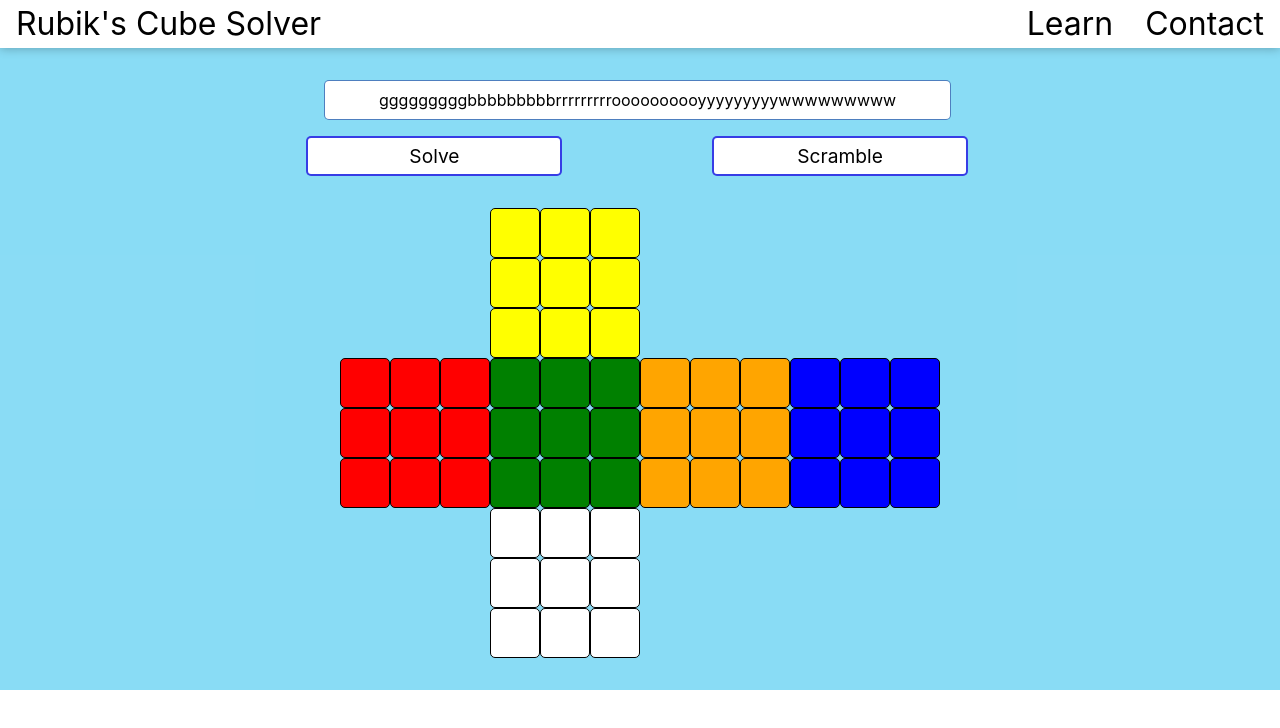
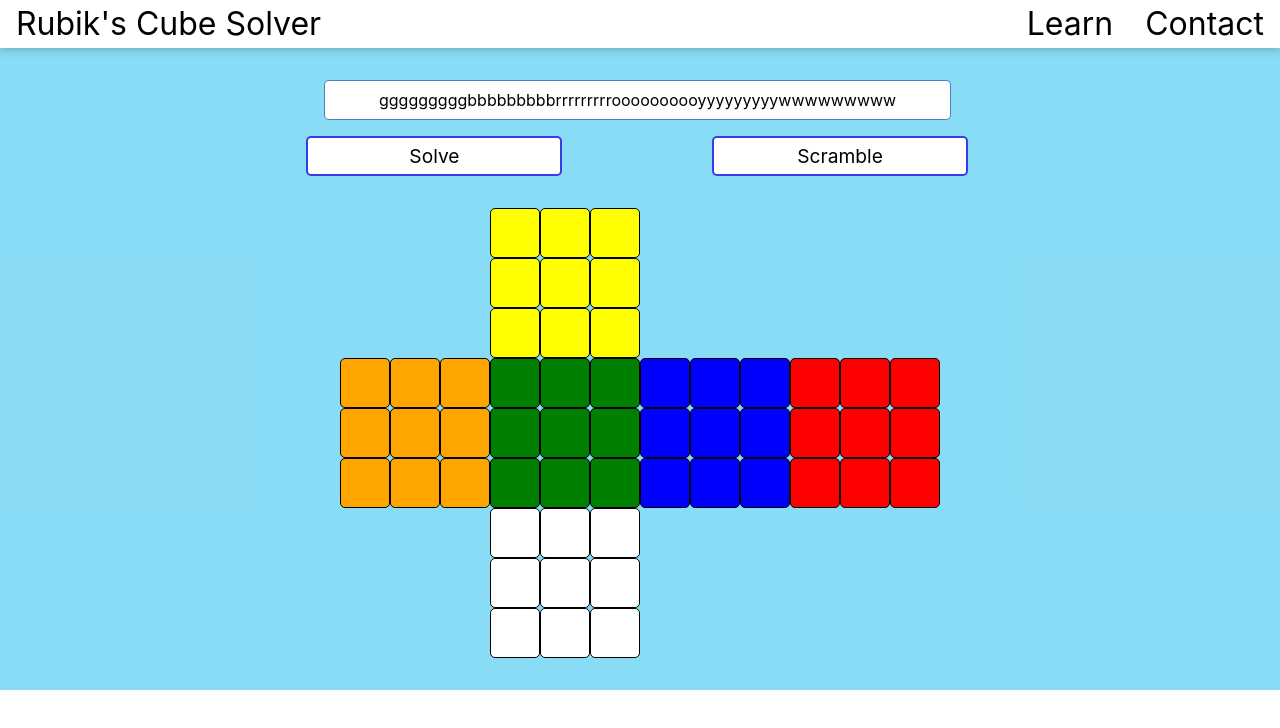
Before and after one commit to Arpan3323/rubiks-cube-frontend, a React (Create React App) app: page / in a window 1280 px wide. Shown: the top 728 px of the page. Built offline with nearby package versions, Linux system fonts and the light colour scheme.

Commit message:
scramble

```diff
--- a/src/components/cube/Cube.js
+++ b/src/components/cube/Cube.js
@@ -5,6 +5,13 @@
 const Cube = ({inputCubeString}) => {
 
     console.log(separateColorsForEachFace(inputCubeString))
+    const leftFaceColors = separateColorsForEachFace(inputCubeString).left
+    const rightFaceColors = separateColorsForEachFace(inputCubeString).right
+    const frontFaceColors = separateColorsForEachFace(inputCubeString).front
+    const backFaceColors = separateColorsForEachFace(inputCubeString).back
+    const topFaceColors = separateColorsForEachFace(inputCubeString).top
+    const bottomFaceColors = separateColorsForEachFace(inputCubeString).bottom
+
 
 
   return (
@@ -12,72 +19,72 @@
 
         <RowContainer>
             <Face id="left">
-                <Square colorOfPiece={"red"}/>
-                <Square colorOfPiece="red"/>
-                <Square colorOfPiece="red"/>
-                <Square colorOfPiece="red"/>
-                <Square colorOfPiece="red"/>
-                <Square colorOfPiece="red"/>
-                <Square colorOfPiece="red"/>
-                <Square colorOfPiece="red"/>
-                <Square colorOfPiece="red"/>
+                <Square colorOfPiece={leftFaceColors.length !== 0 ? leftFaceColors[0] : "red"}/>
+                <Square colorOfPiece={leftFaceColors.length !== 0 ? leftFaceColors[1] : "red"}/>
+                <Square colorOfPiece={leftFaceColors.length !== 0 ? leftFaceColors[2] : "red"}/>
+                <Square colorOfPiece={leftFaceColors.length !== 0 ? leftFaceColors[3] : "red"}/>
+                <Square colorOfPiece={leftFaceColors.length !== 0 ? leftFaceColors[4] : "red"}/>
+                <Square colorOfPiece={leftFaceColors.length !== 0 ? leftFaceColors[5] : "red"}/>
+                <Square colorOfPiece={leftFaceColors.length !== 0 ? leftFaceColors[6] : "red"}/>
+                <Square colorOfPiece={leftFaceColors.length !== 0 ? leftFaceColors[7] : "red"}/>
+                <Square colorOfPiece={leftFaceColors.length !== 0 ? leftFaceColors[8] : "red"}/>
             </Face>
             <ColumnContainer>
                 <Face id="top">
-                    <Square colorOfPiece="yellow"/>
-                    <Square colorOfPiece="yellow"/>
-                    <Square colorOfPiece="yellow"/>
-                    <Square colorOfPiece="yellow"/>
-                    <Square colorOfPiece="yellow"/>
-                    <Square colorOfPiece="yellow"/>
-                    <Square colorOfPiece="yellow"/>
-                    <Square colorOfPiece="yellow"/>
-                    <Square colorOfPiece="yellow"/>
+                    <Square colorOfPiece= {topFaceColors.length !== 0 ? topFaceColors[0] : "yellow"}/>
+                    <Square colorOfPiece={topFaceColors.length !== 0 ? topFaceColors[1] : "yellow"}/>
+                    <Square colorOfPiece={topFaceColors.length !== 0 ? topFaceColors[2] : "yellow"}/>
+                    <Square colorOfPiece={topFaceColors.length !== 0 ? topFaceColors[3] : "yellow"}/>
+                    <Square colorOfPiece={topFaceColors.length !== 0 ? topFaceColors[4] : "yellow"}/>
+                    <Square colorOfPiece={topFaceColors.length !== 0 ? topFaceColors[5] : "yellow"}/>
+                    <Square colorOfPiece={topFaceColors.length !== 0 ? topFaceColors[6] : "yellow"}/>
+                    <Square colorOfPiece={topFaceColors.length !== 0 ? topFaceColors[7] : "yellow"}/>
+                    <Square colorOfPiece={topFaceColors.length !== 0 ? topFaceColors[8] : "yellow"}/>
                 </Face>
                 <Face id="front">
-                    <Square colorOfPiece="green"/>
-                    <Square colorOfPiece="green"/>
-                    <Square colorOfPiece="green"/>
-                    <Square colorOfPiece="green"/>
-                    <Square colorOfPiece="green"/>
-                    <Square colorOfPiece="green"/>
-                    <Square colorOfPiece="green"/>
-                    <Square colorOfPiece="green"/>
-                    <Square colorOfPiece="green"/>
+                    <Square colorOfPiece={frontFaceColors.length !== 0 ? frontFaceColors[0] : "green" }/>
+                    <Square colorOfPiece={frontFaceColors.length !== 0 ? frontFaceColors[1] : "green" }/>
+                    <Square colorOfPiece={frontFaceColors.length !== 0 ? frontFaceColors[2] : "green" }/>
+                    <Square colorOfPiece={frontFaceColors.length !== 0 ? frontFaceColors[3] : "green" }/>
+                    <Square colorOfPiece={frontFaceColors.length !== 0 ? frontFaceColors[4] : "green" }/>
+                    <Square colorOfPiece={frontFaceColors.length !== 0 ? frontFaceColors[5] : "green" }/>
+                    <Square colorOfPiece={frontFaceColors.length !== 0 ? frontFaceColors[6] : "green" }/>
+                    <Square colorOfPiece={frontFaceColors.length !== 0 ? frontFaceColors[7] : "green" }/>
+                    <Square colorOfPiece={frontFaceColors.length !== 0 ? frontFaceColors[8] : "green" }/>
                 </Face>
                 <Face id="bottom">
-                    <Square colorOfPiece="white"/>
-                    <Square colorOfPiece="white"/>
-                    <Square colorOfPiece="white"/>
-                    <Square colorOfPiece="white"/>
-                    <Square colorOfPiece="white"/>
-                    <Square colorOfPiece="white"/>
-                    <Square colorOfPiece="white"/>
-                    <Square colorOfPiece="white"/>
-                    <Square colorOfPiece="white"/>
+                    <Square colorOfPiece={bottomFaceColors.length !== 0 ? bottomFaceColors[0] : "white"}/>
+                    <Square colorOfPiece={bottomFaceColors.length !== 0 ? bottomFaceColors[1] : "white"}/>
+                    <Square colorOfPiece={bottomFaceColors.length !== 0 ? bottomFaceColors[2] : "white"}/>
+                    <Square colorOfPiece={bottomFaceColors.length !== 0 ? bottomFaceColors[3] : "white"}/>
+                    <Square colorOfPiece={bottomFaceColors.length !== 0 ? bottomFaceColors[4] : "white"}/>
+                    <Square colorOfPiece={bottomFaceColors.length !== 0 ? bottomFaceColors[5] : "white"}/>
+                    <Square colorOfPiece={bottomFaceColors.length !== 0 ? bottomFaceColors[6] : "white"}/>
+                    <Square colorOfPiece={bottomFaceColors.length !== 0 ? bottomFaceColors[7] : "white"}/>
+                    <Square colorOfPiece={bottomFaceColors.length !== 0 ? bottomFaceColors[8] : "white"}/>
                 </Face>
             </ColumnContainer>
             <Face id="right">
-                <Square colorOfPiece="orange"/>
-                <Square colorOfPiece="orange"/>
-                <Square colorOfPiece="orange"/>
-                <Square colorOfPiece="orange"/>
-                <Square colorOfPiece="orange"/>
-                <Square colorOfPiece="orange"/>
-                <Square colorOfPiece="orange"/>
-                <Square colorOfPiece="orange"/>
-                <Square colorOfPiece="orange"/>
+                <Square colorOfPiece={rightFaceColors.length !== 0 ? rightFaceColors[0] : "orange"}/>
+                <Square colorOfPiece={rightFaceColors.length !== 0 ? rightFaceColors[1] : "orange"}/>
+                <Square colorOfPiece={rightFaceColors.length !== 0 ? rightFaceColors[2] : "orange"}/>
+                <Square colorOfPiece={rightFaceColors.length !== 0 ? rightFaceColors[3] : "orange"}/>
+                <Square colorOfPiece={rightFaceColors.length !== 0 ? rightFaceColors[4] : "orange"}/>
+                <Square colorOfPiece={rightFaceColors.length !== 0 ? rightFaceColors[5] : "orange"}/>
+                <Square colorOfPiece={rightFaceColors.length !== 0 ? rightFaceColors[6] : "orange"}/>
+                <Square colorOfPiece={rightFaceColors.length !== 0 ? rightFaceColors[7] : "orange"}/>
+                <Square colorOfPiece={rightFaceColors.length !== 0 ? rightFaceColors[8] : "orange"}/>
             </Face>
             <Face id="back">
-                <Square colorOfPiece="blue"/>
-                <Square colorOfPiece="blue"/>
-                <Square colorOfPiece="blue"/>
-                <Square colorOfPiece="blue"/>
-                <Square colorOfPiece="blue"/>
-                <Square colorOfPiece="blue"/>
-                <Square colorOfPiece="blue"/>
-                <Square colorOfPiece="blue"/>
-                <Square colorOfPiece="blue"/>
+                <Square colorOfPiece={backFaceColors.length !== 0 ? backFaceColors[0] : "blue"}/>
+                <Square colorOfPiece={backFaceColors.length !== 0 ? backFaceColors[1] : "blue"}/>
+                <Square colorOfPiece={backFaceColors.length !== 0 ? backFaceColors[2] : "blue"}/>
+                <Square colorOfPiece={backFaceColors.length !== 0 ? backFaceColors[3] : "blue"}/>
+                <Square colorOfPiece={backFaceColors.length !== 0 ? backFaceColors[4] : "blue"}/>
+                <Square colorOfPiece={backFaceColors.length !== 0 ? backFaceColors[5] : "blue"}/>
+                <Square colorOfPiece={backFaceColors.length !== 0 ? backFaceColors[6] : "blue"}/>
+                <Square colorOfPiece={backFaceColors.length !== 0 ? backFaceColors[7] : "blue"}/>
+                <Square colorOfPiece={backFaceColors.length !== 0 ? backFaceColors[8] : "blue"}/>
             </Face>
         </RowContainer>
 
--- a/src/components/home/Home.js
+++ b/src/components/home/Home.js
@@ -15,7 +15,7 @@
     setCubeString(event.target.value)
   }
 
-  const getResponse = async () => {
+  const getSolveResponse = async () => {
     if (cubeString.length !== validCubeStringLength){
       alert('Cube string must be 54 characters long')
       return
@@ -28,13 +28,51 @@
     }
 
     try{
-      const response = await api.get('/rubik/solve?cube=' + cubeString)
+      const response = await api.get(`/rubik/solve?cube=${cubeString}`)
       console.log(response)
       parseResponse(response.data)
     }
     catch(error){
       console.log(error)
     }
+  }
+
+  const getScrambleResponse = async () => {
+
+    //TODO: This is getting messy, I should probably make a function to handle this
+    if (cubeString.length !== validCubeStringLength){
+      alert('Cube string must be 54 characters long')
+      return
+    }
+
+    if (regex.test(cubeString)) {
+        alert("Cube string must only contain 'r', 'b', 'g', 'o', 'y', 'w'")
+        return
+    }
+
+    try{
+      const response = await api.get(`/rubik/rotate?dir=${randomRotations()}&cube=${cubeString}`)
+      console.log(response)
+      response.data = response.data.split(' ')
+      response.data = response.data[1].replace(',', '').replace(/'/g, '')
+      setCubeString(response.data)
+      console.log(response.data)
+
+    }
+    catch(error){
+      console.log(error)
+    }
+  }
+
+  const randomRotations = () => {
+    const rotations = ['F', 'f', 'B', 'b', 'R', 'r', 'L', 'l', 'U', 'u']
+    let scramble = ''
+    for (let i = 0; i < 4; i++){
+      scramble += rotations[Math.floor(Math.random() * rotations.length)]
+
+    }
+    console.log(scramble)
+    return scramble
   }
 
   const parseResponse = (response) => {
@@ -48,18 +86,18 @@
     return(
       setCubeSolution(response[1].replace(',', '').replace(/'/g, ''))
     )
-    }
+  }
   return (
     <div className='homeContainer'>
       <p>{regex.test(cubeString)&& "Cube string must only contain 'r', 'b', 'g', 'o', 'y', 'w'"}</p>
       <div className='cubeStringFields'>
 
-        <input placeholder='Enter input Cube' className='userInputField' type="text" onChange={handleChange} defaultValue={'gggggggggbbbbbbbbbrrrrrrrrroooooooooyyyyyyyyywwwwwwwww'}/>
+        <input placeholder='Enter input Cube' className='userInputField' type="text" onChange={handleChange} defaultValue={'gggggggggbbbbbbbbbrrrrrrrrroooooooooyyyyyyyyywwwwwwwww'} value={cubeString}/>
 
       </div>
       <div className="userButtons responsive">
-        <button onClick={getResponse} >Solve</button>
-        <button onClick={getResponse} >Scramble</button>
+        <button onClick={getSolveResponse} >Solve</button>
+        <button onClick={getScrambleResponse} >Scramble</button>
       </div>
       <Cube inputCubeString={cubeString.length === validCubeStringLength && !(regex.test(cubeString)) ? cubeString : ""}/>
 
```
